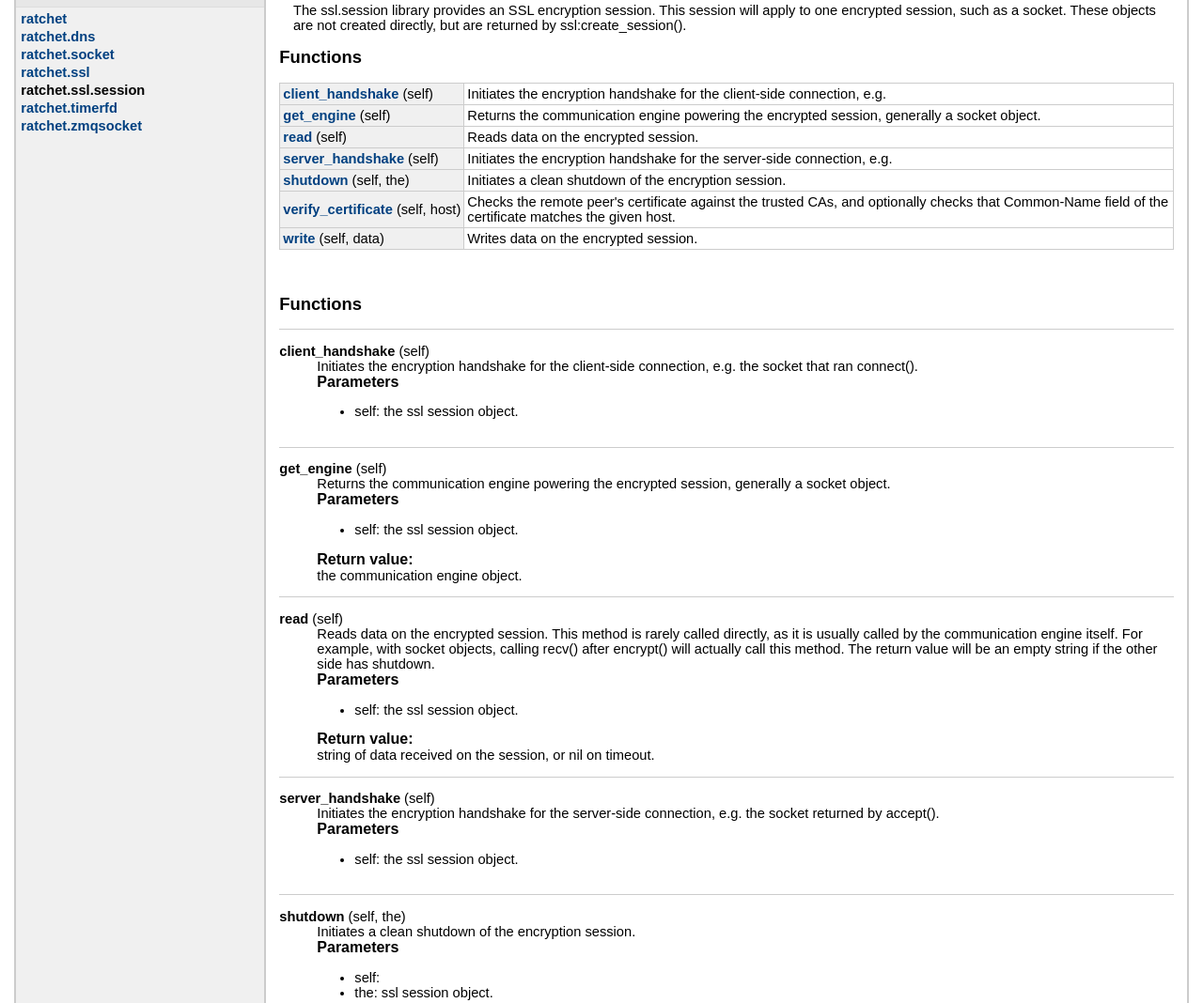
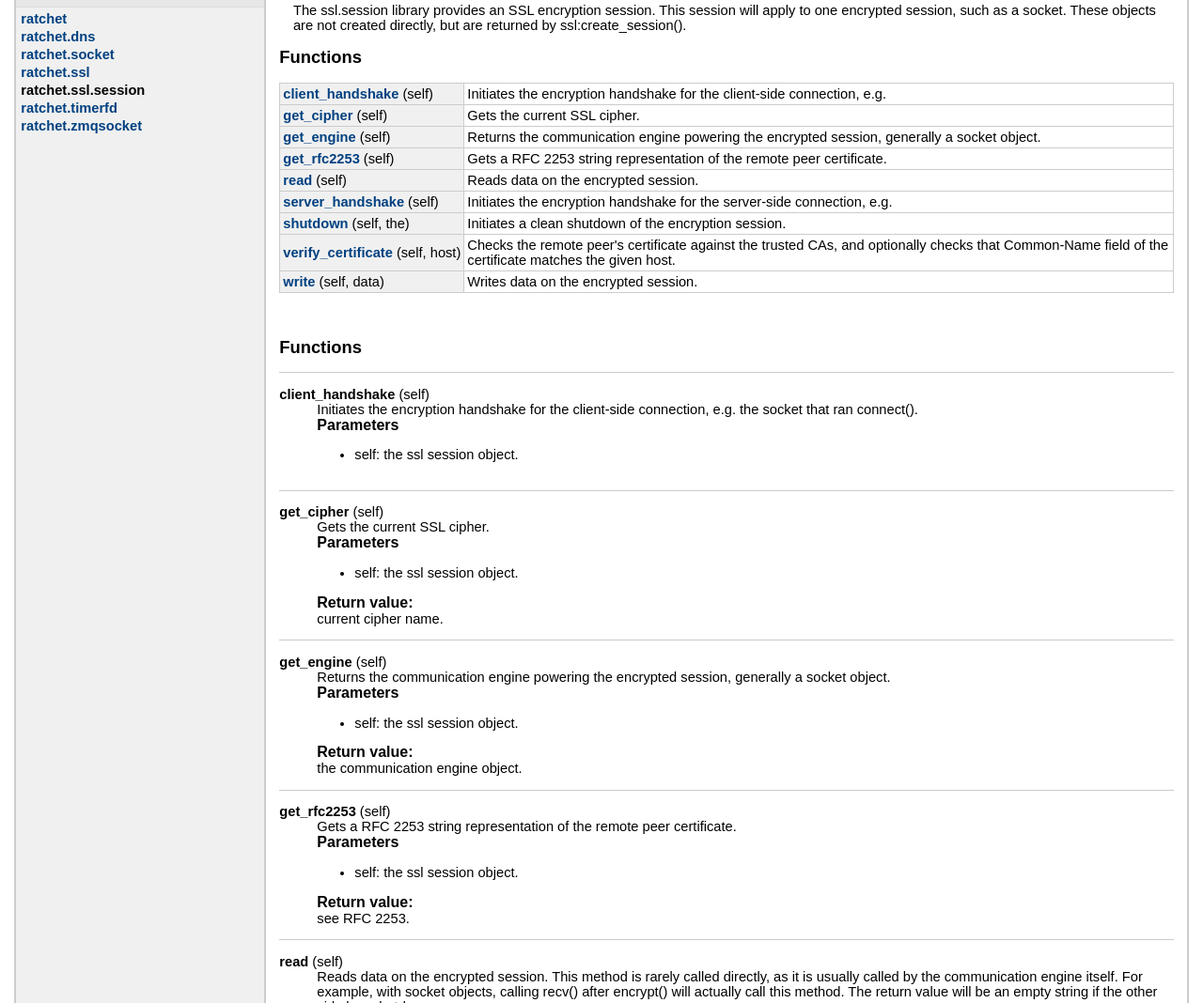
Before and after one commit to icgood/ratchet, a plain HTML site: page doc/html/modules/ratchet.ssl.session.html in a window 1280 px wide. Shown: the part 69-1137 px from the top of the page at 94% size. Drawn offline with Linux system fonts and the light colour scheme.

Commit message:
Regenerated API documentation 03/30/11

```diff
--- a/doc/html/modules/ratchet.ssl.session.html
+++ b/doc/html/modules/ratchet.ssl.session.html
@@ -92,8 +92,18 @@
 	</tr>
 
 	<tr>
+	<td class="name" nowrap><a href="#get_cipher">get_cipher</a>&nbsp;(self)</td>
+	<td class="summary">Gets the current SSL cipher.</td>
+	</tr>
+
+	<tr>
 	<td class="name" nowrap><a href="#get_engine">get_engine</a>&nbsp;(self)</td>
 	<td class="summary">Returns the communication engine powering the encrypted session, generally a socket object.</td>
+	</tr>
+
+	<tr>
+	<td class="name" nowrap><a href="#get_rfc2253">get_rfc2253</a>&nbsp;(self)</td>
+	<td class="summary">Gets a RFC 2253 string representation of the remote peer certificate.</td>
 	</tr>
 
 	<tr>
@@ -164,6 +174,35 @@ Initiates the encryption handshake for the client-side connection, e.g. the sock
 
 
 
+<dt><a name="get_cipher"></a><strong>get_cipher</strong>&nbsp;(self)</dt>
+<dd>
+Gets the current SSL cipher.
+
+
+<h3>Parameters</h3>
+<ul>
+
+	<li>
+	  self: the ssl session object.
+	</li>
+
+</ul>
+
+
+
+
+
+
+<h3>Return value:</h3>
+current cipher name.
+
+
+
+</dd>
+
+
+
+
 <dt><a name="get_engine"></a><strong>get_engine</strong>&nbsp;(self)</dt>
 <dd>
 Returns the communication engine powering the encrypted session, generally a socket object.
@@ -185,6 +224,35 @@ Returns the communication engine powering the encrypted session, generally a soc
 
 <h3>Return value:</h3>
 the communication engine object.
+
+
+
+</dd>
+
+
+
+
+<dt><a name="get_rfc2253"></a><strong>get_rfc2253</strong>&nbsp;(self)</dt>
+<dd>
+Gets a RFC 2253 string representation of the remote peer certificate.
+
+
+<h3>Parameters</h3>
+<ul>
+
+	<li>
+	  self: the ssl session object.
+	</li>
+
+</ul>
+
+
+
+
+
+
+<h3>Return value:</h3>
+see RFC 2253.
 
 
 
```
Also changed, not shown: doc/html/modules/ratchet.socket.html (+1 -1 lines), doc/html/modules/ratchet.ssl.html (+1 -1 lines).
